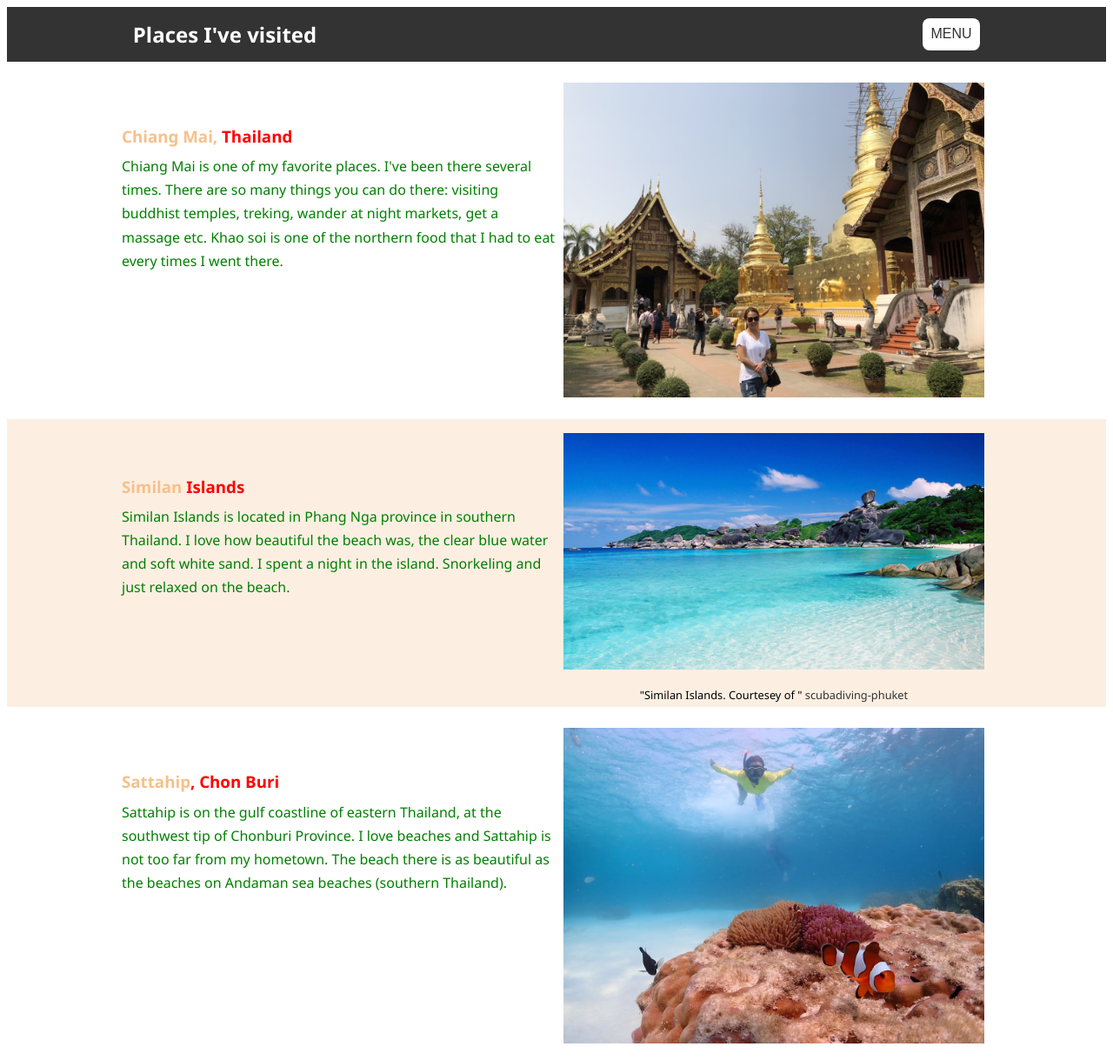
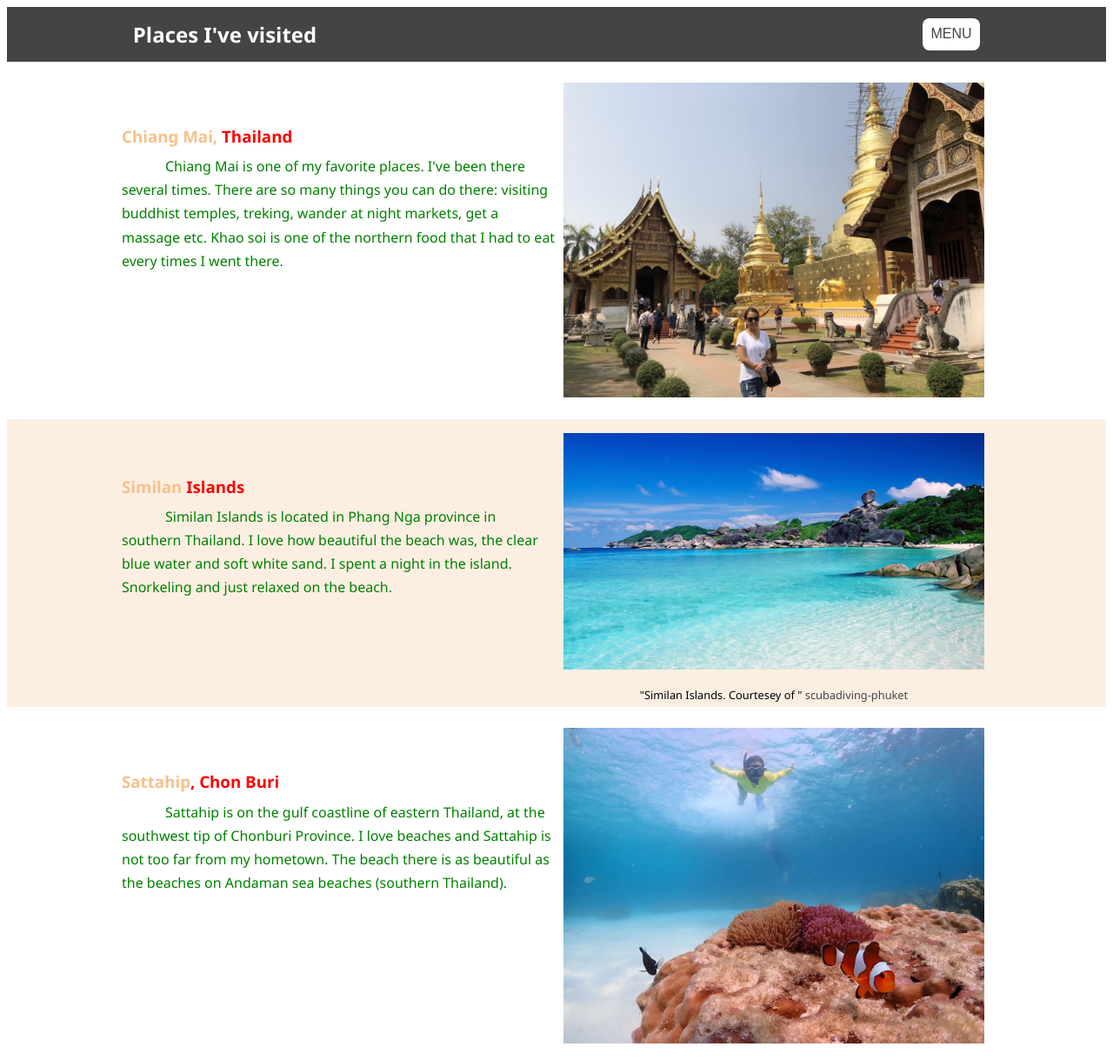
Before and after one commit to usanamaxwell/Assignment-4-HTML-Me-Something, a website: page index.html in a window 1280 px wide. Shown: the top 1219 px of the page at 87% size. Drawn offline with Linux system fonts and the light colour scheme.

Commit message:
Updated CSS Styles

```diff
--- a/styles.css
+++ b/styles.css
@@ -12,18 +12,18 @@ body{
 /* Variables ------------------------------------*/
 :root {
   --primary-color: #fff;
-  --secondary-color: #333;
+  --secondary-color: #444;
   --third-color:#116c1d;
 }
 
-/* Main Styling */
+/* Main Styling ----------------------------------*/
 html,body {
   font-family: 'Segoe UI', Tahoma, Geneva, Verdana, sans-serif;
   line-height: 1.7em;
 }
 
 a {
-  color: #333;
+  color: var(--secondary-color);
   text-decoration: none;
 }
 
@@ -34,10 +34,10 @@ img{
 }
 
 
-/* Navbar */
+/* Navbar -----------------------------------------*/
 #navbar {
-  background: #333;
-  color: #fff;
+  background: var(--secondary-color);
+  color: var(--primary-color);
 
 }
 
@@ -48,11 +48,9 @@ img{
   padding: 0.8rem
 }
 
-
 #navbar a {
-  color: #fff;
+  color: var(--primary-color);
 }
-
 
 #navbar ul li{
   display: block;
@@ -63,8 +61,8 @@ img{
 }
 
 .dropbtn {
-  background-color: #fff;
-  color: #333;
+  background-color: var(--primary-color);
+  color: var(--secondary-color);
   padding: 0.6rem;
   font-size: 1rem;
   border-radius: 0.5rem;
@@ -97,7 +95,7 @@ img{
 .dropdown:hover .dropbtn {background-color: #ede8e8;}
 
 
-/* Utility Classes */
+/* Content ------------------------------------------*/
 .container {
   margin: auto;
   max-width: 1000px;
@@ -108,16 +106,11 @@ img{
   color: #f7c08a;
 }
 
-.lead {
-  font-size: 20px;
-}
-
 #mainHeading{
   color: red;
 }
-/* Home info */
+
 .container-info {
-
   margin: auto;
   max-width: 1000px;
   display: flex;
@@ -144,16 +137,18 @@ img{
 
 .funParagraph {
   color: green;
+  text-indent: 10%;
 }
 
+.figcap {
+  text-align: center;
+  font-size: 0.8rem;
+}
+
+/* Footer -------------------------------------------- */
 #main-footer {
   text-align: center;
   background: #444;
   color: #fff;
   padding: 20px;
 }
-
-.figcap {
-  text-align: center;
-  font-size: 0.8rem;
-}
```
